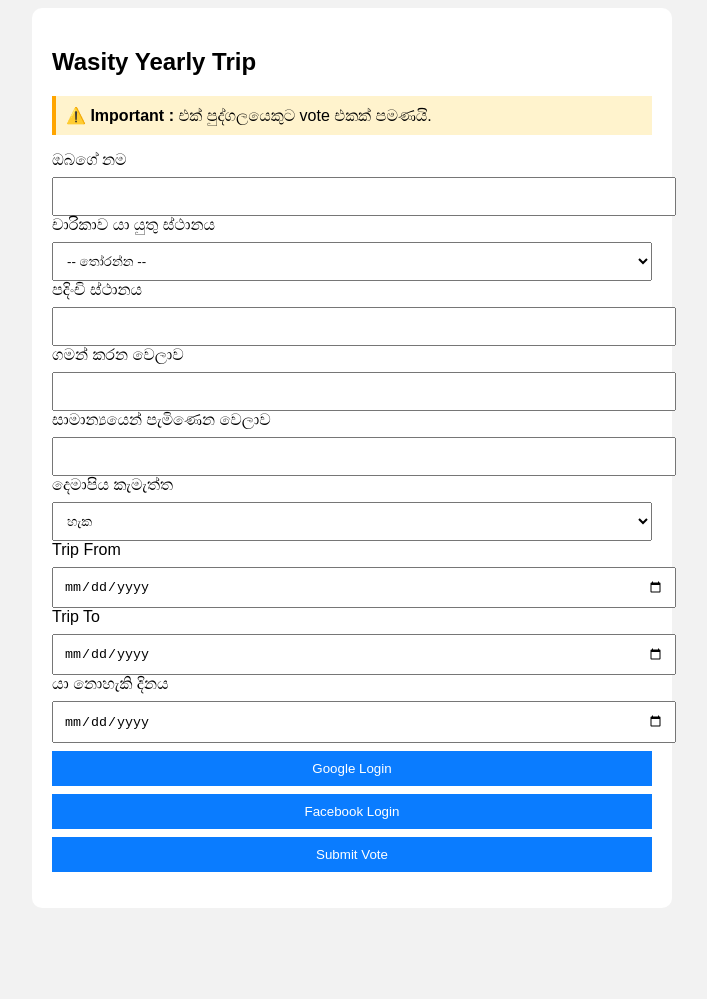
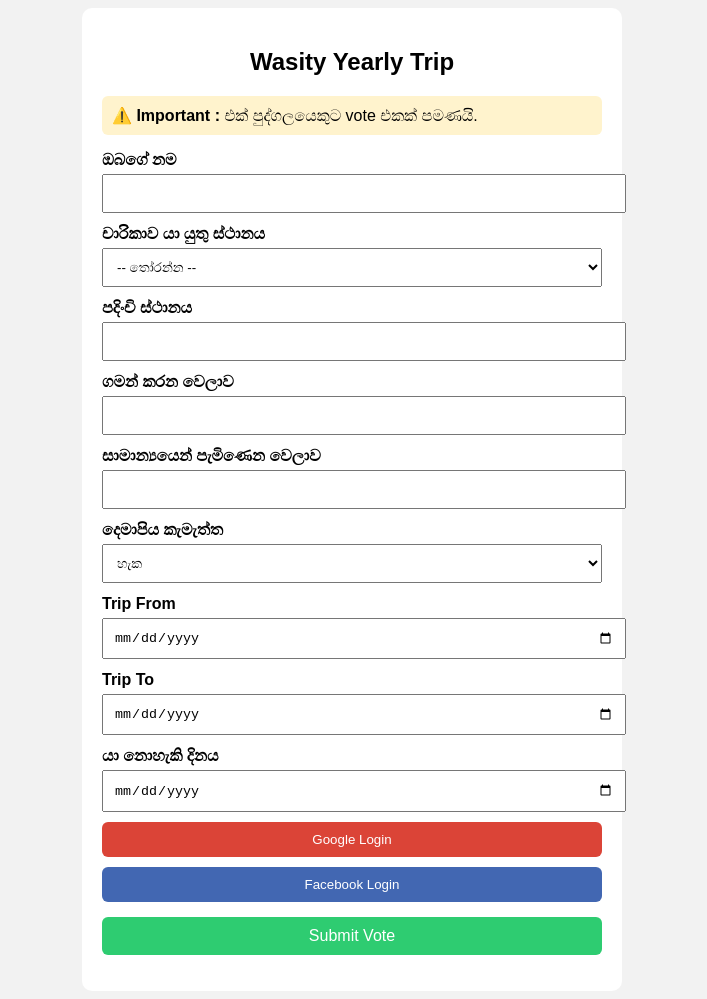
Before and after one commit to sadunikasehan10-ux/Wasity-annually-trip, a plain HTML site: page index.html in a window 1280 px wide. Shown: the whole page, without its empty margins (288-995 px from the left). Before the commit the page ends 916 px from the top, so only its background shows below. Drawn offline with Linux system fonts and the light colour scheme.

Commit message:
Update style.css

```diff
--- a/style.css
+++ b/style.css
@@ -1,51 +1,57 @@
-body{
-    font-family: Arial;
-    background:#f2f2f2;
+body {
+  font-family: Arial, sans-serif;
+  background: #f2f2f2;
 }
 
-.container{
-    max-width:600px;
-    margin:auto;
-    background:#fff;
-    padding:20px;
-    border-radius:10px;
+.container {
+  max-width: 500px;
+  margin: auto;
+  background: #fff;
+  padding: 20px;
+  border-radius: 10px;
 }
 
-input, select, button{
-    width:100%;
-    padding:10px;
-    margin-top:8px;
+h2 {
+  text-align: center;
 }
 
-button{
-    background:#0a7cff;
-    color:#fff;
-    border:none;
-    cursor:pointer;
+label {
+  display: block;
+  margin-top: 12px;
+  font-weight: bold;
 }
 
-button:disabled{
-    background:gray;
-    cursor:not-allowed;
+input, select, button {
+  width: 100%;
+  padding: 10px;
+  margin-top: 5px;
 }
 
-.row{
-    display:flex;
-    gap:10px;
+button {
+  cursor: pointer;
+  border: none;
+  border-radius: 6px;
 }
 
-.row input, .row div{
-    flex:1;
+.login-buttons button {
+  margin-top: 10px;
+  background: #4267B2;
+  color: white;
 }
 
-.important{
-    background:#fff3cd;
-    padding:10px;
-    border-left:4px solid orange;
+.login-buttons button:first-child {
+  background: #db4437;
 }
 
-.contacts a{
-    text-decoration:none;
-    color:#0a7cff;
-    font-weight:bold;
+.submit {
+  margin-top: 15px;
+  background: #2ecc71;
+  color: white;
+  font-size: 16px;
 }
+
+.important {
+  background: #fff3cd;
+  padding: 10px;
+  border-radius: 6px;
+}
```
